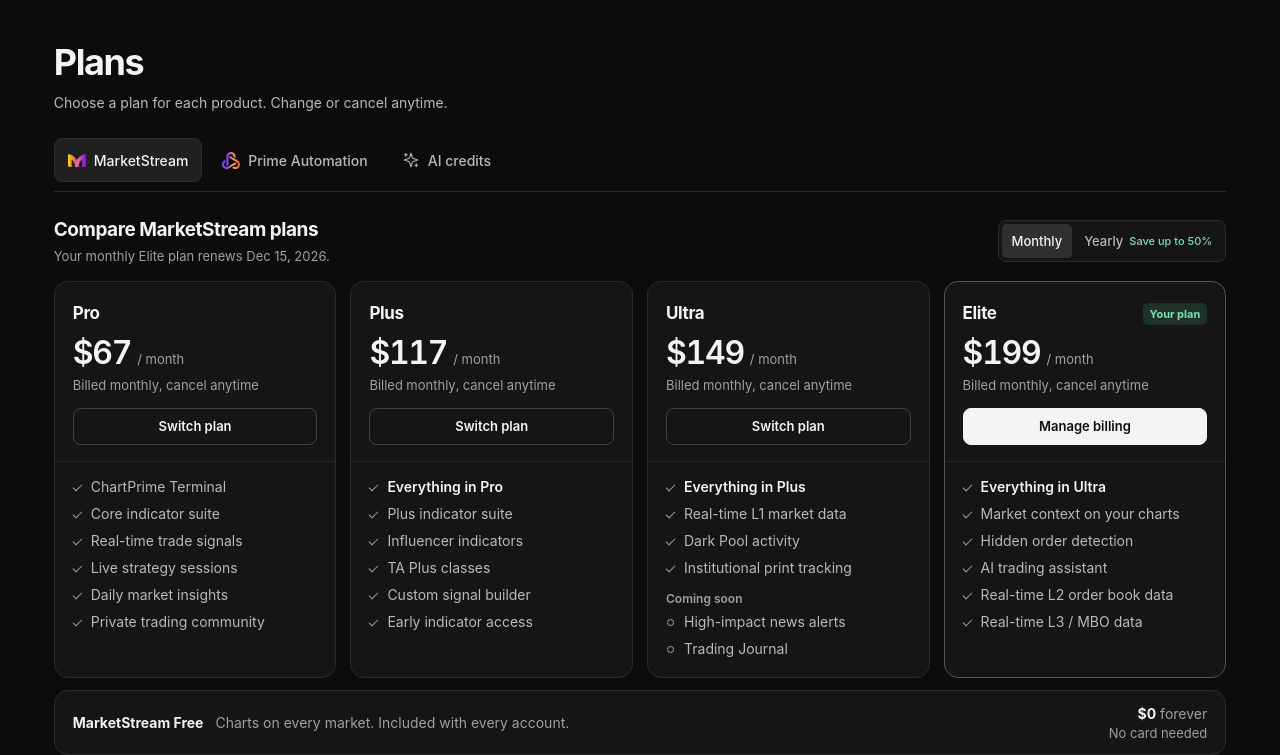
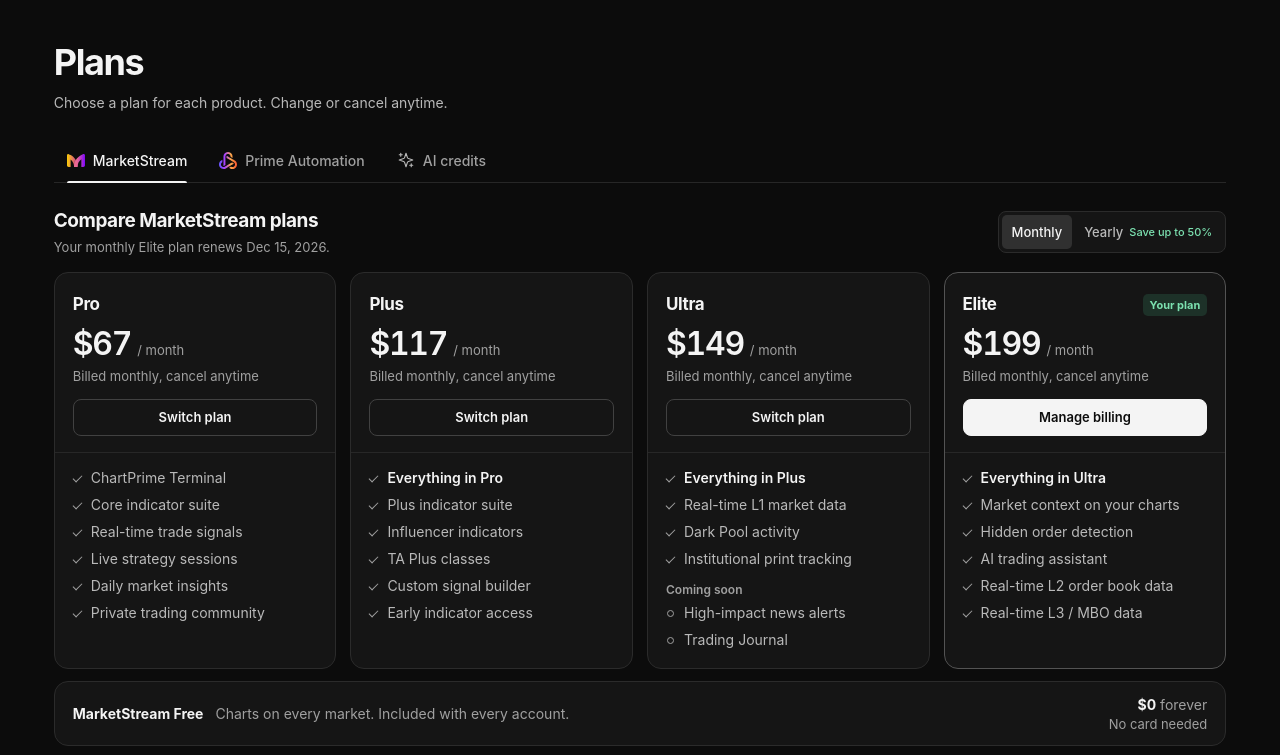
Before and after one commit to giangarone/chartprime-portal, a plain HTML site: page plans-mockup.html in a window 1280 px wide. Shown: the part 70-825 px from the top of the page. Drawn offline with Linux system fonts and the light colour scheme.

Commit message:
Underline the active product tab

```diff
--- a/plans-mockup.html
+++ b/plans-mockup.html
@@ -101,12 +101,14 @@
       white-space: nowrap;
     }
 
-    .nav-item:hover, .nav-item[aria-current] { color: var(--text); }
+    .nav-item:hover, .nav-item[aria-current],
+    .product-tab:hover, .product-tab[aria-selected="true"] { color: var(--text); }
 
-    .nav-item[aria-current]::after {
+    .nav-item[aria-current]::after,
+    .product-tab[aria-selected="true"]::after {
       content: "";
       position: absolute;
-      inset: auto 6px -1px;
+      inset: auto var(--tab-padding, 6px) -1px;
       height: 2px;
       background: var(--text);
       border-radius: 2px 2px 0 0;
@@ -233,31 +235,23 @@
       display: flex;
       flex-wrap: wrap;
       gap: 6px;
-      padding-bottom: 9px;
       border-bottom: 1px solid var(--divider);
     }
 
     .product-tab {
+      --tab-padding: 13px;
+      position: relative;
       display: inline-flex;
       align-items: center;
       justify-content: center;
       min-height: 44px;
-      padding: 8px 13px;
+      padding: 8px var(--tab-padding);
       gap: 8px;
-      border: 1px solid transparent;
-      border-radius: var(--control-radius);
+      border: 0;
       background: transparent;
-      color: var(--secondary);
+      color: var(--muted);
       font-weight: 500;
       white-space: nowrap;
-    }
-
-    .product-tab:hover { background: var(--surface); color: var(--text); }
-
-    .product-tab[aria-selected="true"] {
-      border-color: var(--border);
-      background: var(--raised);
-      color: var(--text);
     }
 
     .product-tab img {
@@ -694,7 +688,7 @@
       h1 { font-size: 1.875rem; }
       .page-intro { margin-bottom: 18px; }
       .product-tabs { gap: 3px; }
-      .product-tab { padding-inline: 8px; font-size: 0.8125rem; }
+      .product-tab { --tab-padding: 8px; font-size: 0.8125rem; }
       .product-tab img, .credit-icon { width: 16px; height: 16px; }
       .panel-heading { margin-top: 18px; }
       .free-strip-pricing { text-align: start; }
@@ -706,12 +700,12 @@
 
     @media (max-width: 30rem) {
       .product-tabs { flex-wrap: nowrap; gap: 2px; }
-      .product-tab { flex: 1 0 auto; padding-inline: 4px; }
+      .product-tab { --tab-padding: 4px; flex: 1 0 auto; }
       .product-tab img, .credit-icon { display: none; }
     }
 
     @media (max-width: 23rem) {
-      .product-tab { padding-inline: 2px; }
+      .product-tab { --tab-padding: 2px; }
       .credit-panel { padding-inline: 10px; }
       .credit-table .plan-button { padding-inline: 8px; }
     }
```
